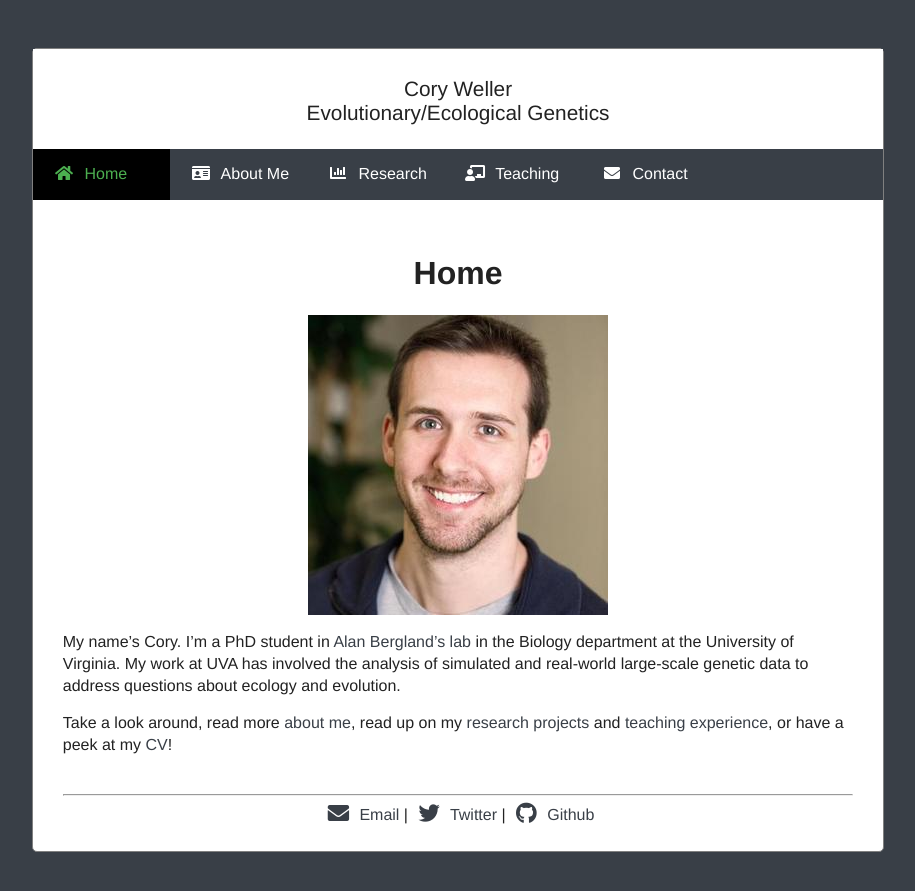
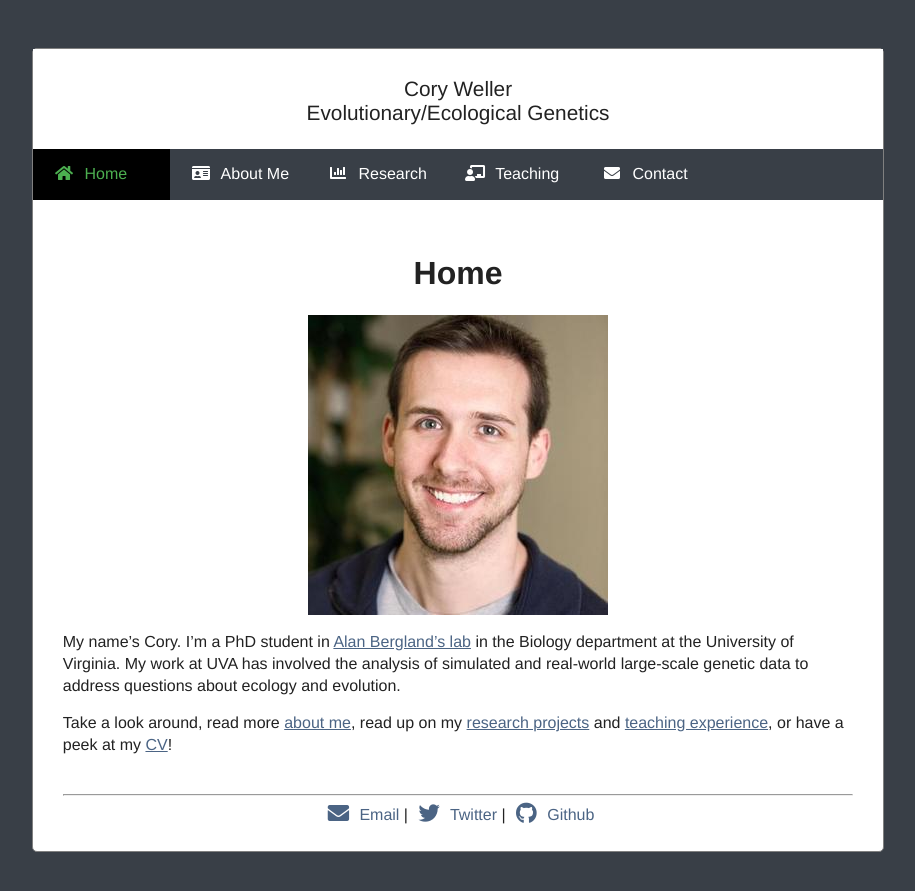
Before and after one commit to cory-weller/cory-weller.github.io, a Jekyll site: the page built from index.md, in a window 1280 px wide. Shown: the top 891 px of the page, without its empty margins (182-1097 px from the left). Built offline with Jekyll 4.4.1, drawn with Linux system fonts in a browser that asks for light colours; our own code applies the rules of GitHub Pages for plain Markdown files.

Commit message:
Update style.css

```diff
--- a/assets/css/style.css
+++ b/assets/css/style.css
@@ -340,8 +340,13 @@ dl {
  margin:0 0 3px
 }
 
-a {
- color:#393f47;
+.content a {
+ color:#4b6484;
+ text-decoration:underline;
+}
+
+.contentFooter a {
+ color:#4b6484;
  text-decoration:none
 }
 
@@ -682,11 +687,7 @@ float:left;
 
 
 
-
-.navbar
-
-
-li a:hover{
+.navbar li a:hover{
   background:#111;
 }
 
```
